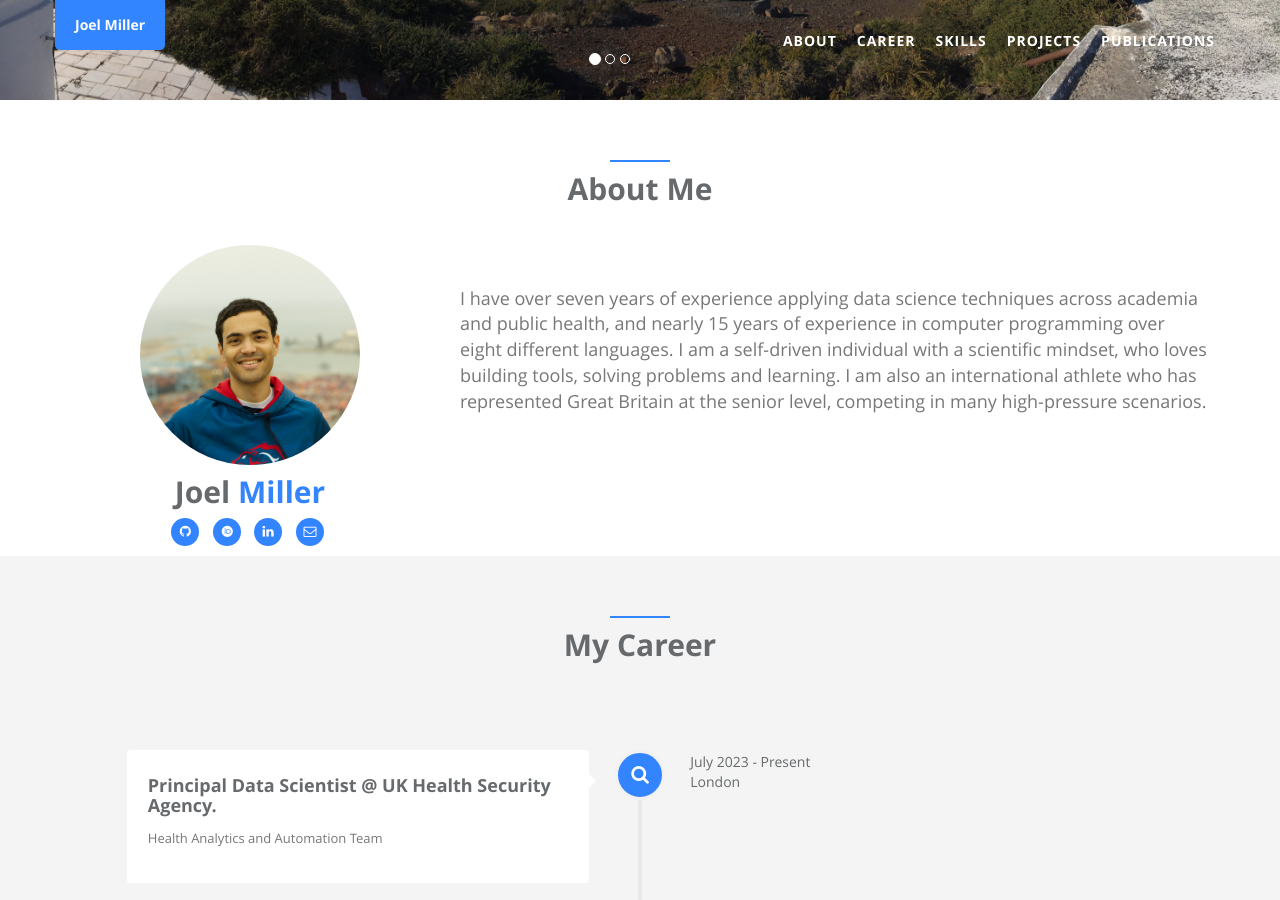
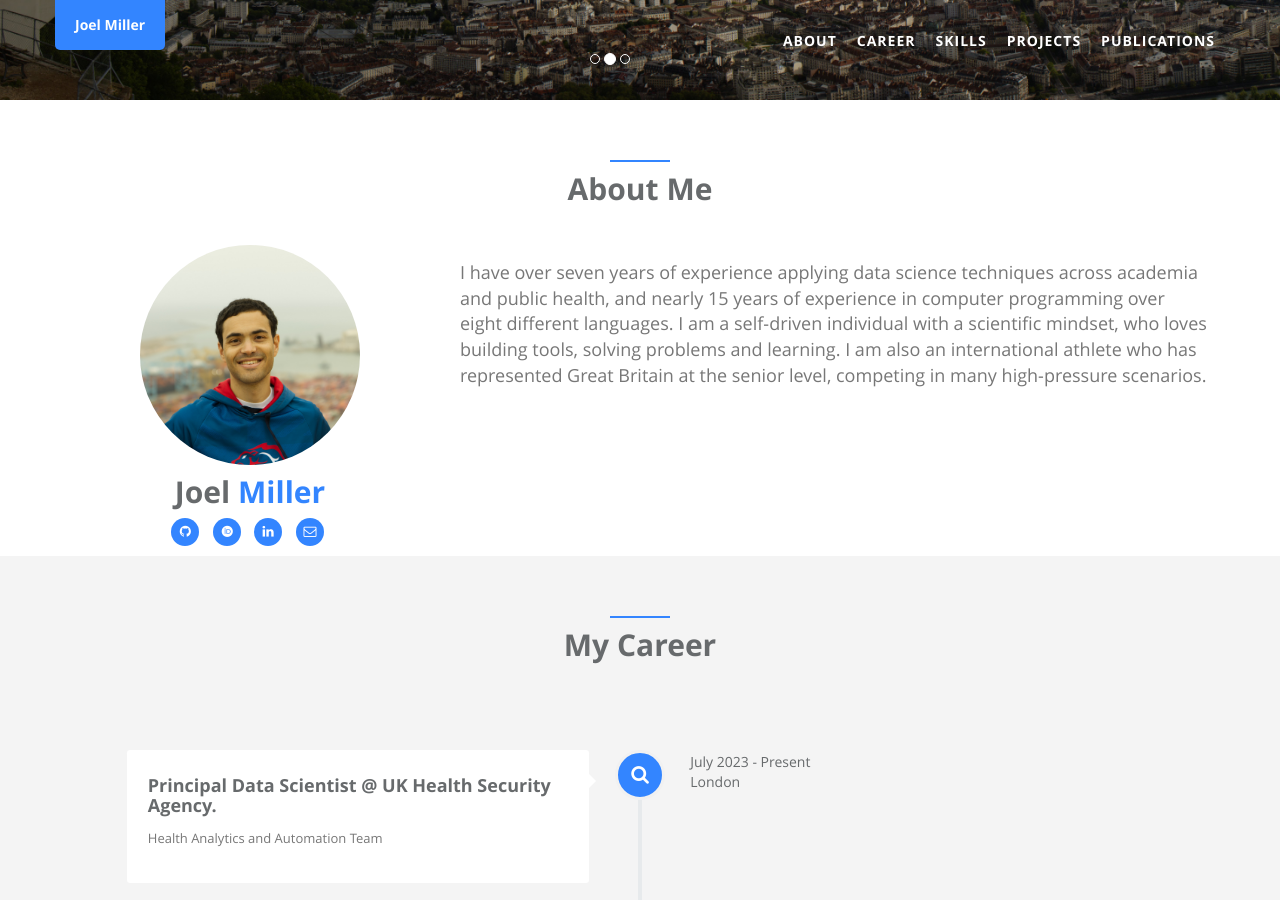
Before and after one commit to joelsamiller/joelsamiller.github.io, a Jekyll site: the page built from index.html, in a window 1280 px wide and 900 px high, scrolled down 370 px. Built offline with Jekyll 4.4.1, drawn with Linux system fonts in a browser that asks for light colours; some web fonts are replaced.

Commit message:
fix: improve about section display for thin browsers

```diff
--- a/_includes/sections/about.html
+++ b/_includes/sections/about.html
@@ -5,11 +5,18 @@
             <h1><span data-i18n="about_me.about_me">About Me</span></h1>
         </div>
     </div>
-    <div class="row" style="display: flex; align-items: center;">
+    <div class="row">
         <!-- avatar -->
-        <div class="col-xs-4">
+        <div class="col-lg-4">
             <div class="team-member wow zoomIn">
                 <img src="{{ site.author.head_img | prepend: site.baseurl }}" height="220" width="220" class="img-responsive img-circle" alt="">
+                <h1>{{ site.author.first_name }} <span class="navy">{{ site.author.last_name }}</span></h1>
+                <ul class="list-inline social-icon">
+                    <li><a href="https://github.com/{{ site.author.github_username }}" target="blank"><i class="fa fa-github"></i></a></li>
+                    <li><a href="https://orcid.org/{{ site.author.orcid_id }}" target="blank"><i class="ai ai-orcid"></i></a></li>
+                    <li><a href="{{ site.author.linkedin_username }}" target="blank"><i class="fa fa-linkedin"></i></a></li>
+                    <li><a href="mailto:{{ site.author.email }}"><i class="fa fa-envelope-o"></i></a></li>
+                </ul>
             </div>
         </div>
         <!-- html -->
@@ -17,17 +24,4 @@
             <p style="font-size: 18px; vertical-align: middle"><span data-i18n="about_me.des">{{ site.author.desc }}</span></p>
         </div>
     </div>
-  <div class="row">
-    <div class="col-xs-4">
-      <div class="team-member wow zoomIn">
-        <h1>{{ site.author.first_name }} <span class="navy">{{ site.author.last_name }}</span></h1>
-        <ul class="list-inline social-icon">
-            <li><a href="https://github.com/{{ site.author.github_username }}" target="blank"><i class="fa fa-github"></i></a></li>
-            <li><a href="https://orcid.org/{{ site.author.orcid_id }}" target="blank"><i class="ai ai-orcid"></i></a></li>
-            <li><a href="{{ site.author.linkedin_username }}" target="blank"><i class="fa fa-linkedin"></i></a></li>
-            <li><a href="mailto:{{ site.author.email }}"><i class="fa fa-envelope-o"></i></a></li>
-        </ul>
-      </div>
-    </div>
-  </div>
 </div>
```
